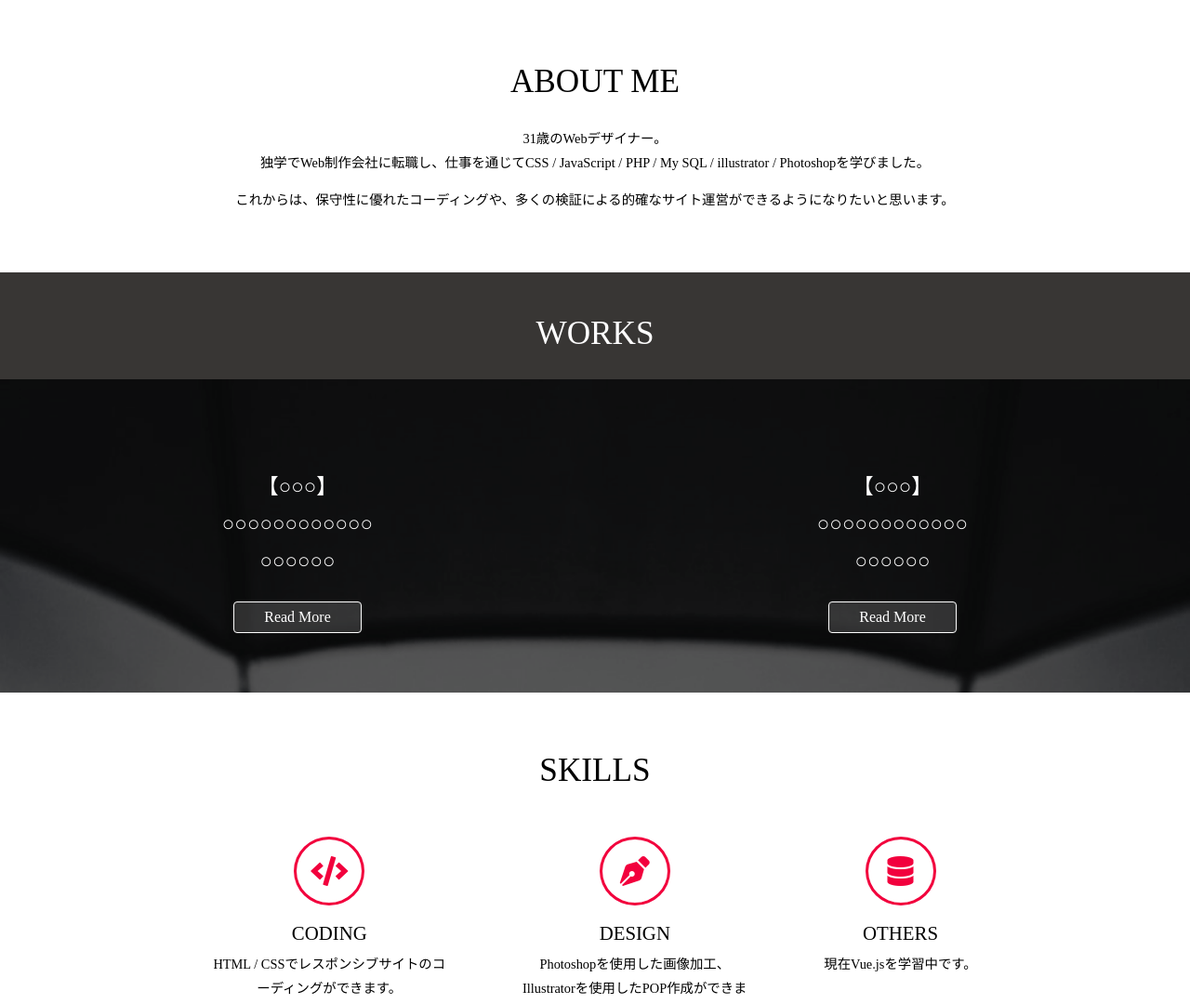
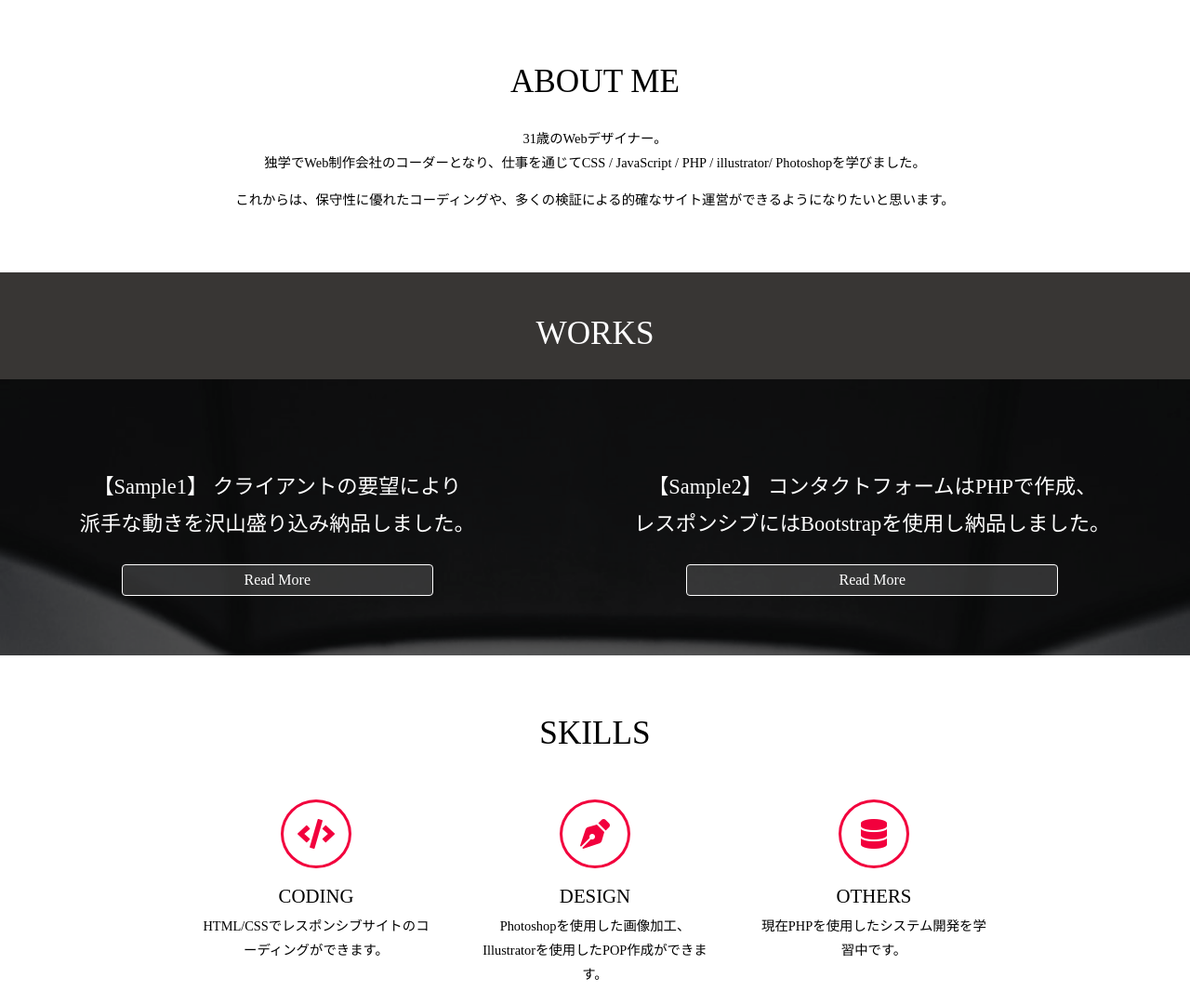
Before and after one commit to tsunasan-html/2021, a plain HTML site: page index.html in a window 1280 px wide. Shown: the part 960-2040 px from the top of the page at 93% size. Drawn offline with nearby package versions, Linux system fonts and the light colour scheme.

Commit message:
Update index.html

```diff
--- a/index.html
+++ b/index.html
@@ -36,7 +36,7 @@
 
     <div class="main">
       <img  class="mainimg" src="cat1121.jpg" alt="">
-      <img  class="mainimgpc" src="pccat.JPG" alt="">
+      <img  class="mainimgpc" src="pccat.jpg" alt="">
       <p class="pmain">Web Designer</p>
       <p class="name">Muneyuki Tetsuhiro</p>
     </div>
@@ -46,7 +46,7 @@
     <div class="header">
       <h2 class="heding">ABOUT ME</h2>
       <p class="about_text">31歳のWebデザイナー。<br>
-        独学でWeb制作会社に転職し、仕事を通じてCSS / JavaScript / PHP / My SQL / illustrator / Photoshopを学びました。
+        独学でWeb制作会社のコーダーとなり、仕事を通じてCSS / JavaScript / PHP / illustrator/ Photoshopを学びました。
       </p>
       <p class="about_text">これからは、保守性に優れたコーディングや、多くの検証による的確なサイト運営ができるようになりたいと思います。</p>
     </div>
@@ -60,22 +60,21 @@
 
             <div class="works_box">
               <p class="works_text">
-                【○○○】<br>
-                ○○○○○○○○○○○○<br>
-                ○○○○○○
+                <span class="spansample">【Sample1】</span>
+                クライアントの要望により<br>
+                派手な動きを沢山盛り込み納品しました。<br>
               </p>
-              <a class="button_ghost1" href="#">Read More</a>
+              <a class="button_ghost" href="https://giragira.sakura.ne.jp/gira2022/newrecruit.php">Read More</a>
             </div>
 
-             <div class="works_box">
+            <div class="works_box">
               <p class="works_text">
-                【○○○】<br>
-                ○○○○○○○○○○○○<br>
-                ○○○○○○
+                <span class="spansample">【Sample2】</span>
+                コンタクトフォームはPHPで作成、<br>
+                レスポンシブにはBootstrapを使用し納品しました。
               </p>
-              <a class="button_ghost1" href="#">Read More</a>
+              <a class="button_ghost1" href="https://beginner-kosyunyu.rash.jp/index.php">Read More</a>
             </div>
-
           </div>
         </div>
     </div>
@@ -89,7 +88,7 @@
       <div class="skill_box">
           <h3 class="skill_title"></h3>
           <p class="skilltext">CODING</p>
-          <p class="desc">HTML / CSSでレスポンシブサイトのコーディングができます。</p>
+          <p class="desc">HTML/CSSでレスポンシブサイトのコーディングができます。</p>
     </div>
 
       <div class="skill_box">
@@ -101,7 +100,7 @@
       <div class="skill_box">
         <h3 class="skill_title2"></h3>
           <p class="skilltext">OTHERS</p>
-        <p class="desc">現在Vue.jsを学習中です。</p>
+        <p class="desc">現在PHPを使用したシステム開発を学習中です。</p>
       </div>
     </div>
 
```
